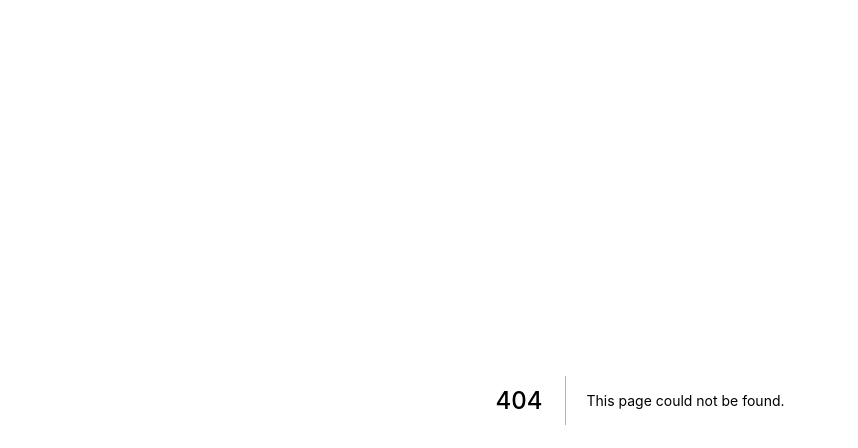
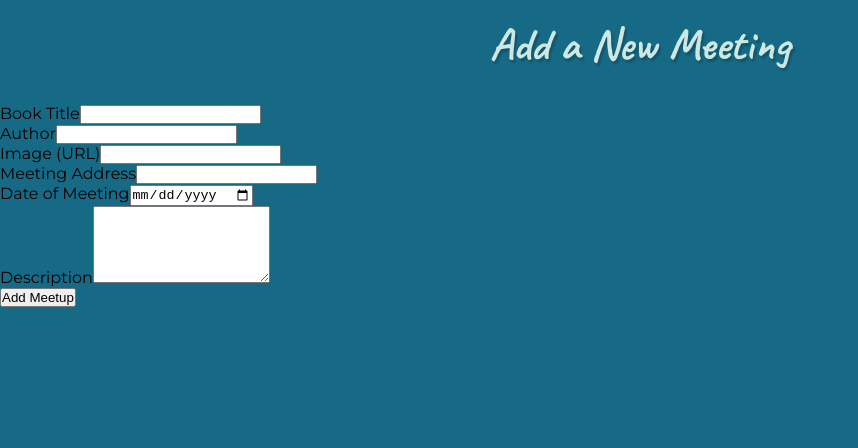
Before and after one commit to RaspberryChaos/book-club, a Next.js app: page /new-meeting in a window 1280 px wide. Before the commit this address had no page. Shown: the top 448 px of the page, without its empty margins (0-858 px from the left). Built offline with nearby package versions, Linux system fonts and the light colour scheme.

Commit message:
new meeting page and form created

```diff
--- /dev/null
+++ b/components/NewMeetingForm.js
@@ -0,0 +1,78 @@
+import { useRef } from "react";
+
+function NewMeetingForm(props) {
+  const titleInputRef = useRef();
+  const authorInputRef = useRef();
+  const imageInputRef = useRef();
+  const addressInputRef = useRef();
+  const dateInputRef = useRef();
+  const descriptionInputRef = useRef();
+
+  function submitHandler(event) {
+    event.preventDefault();
+
+    const enteredTitle = titleInputRef.current.value;
+    const enteredAuthor = authorInputRef.current.value;
+    const enteredImage = imageInputRef.current.value;
+    const enteredAddress = addressInputRef.current.value;
+    const enteredDate = dateInputRef.current.value;
+    const enteredDescription = descriptionInputRef.current.value;
+
+    const meetingData = {
+      title: enteredTitle,
+      author: enteredAuthor,
+      image: enteredImage,
+      address: enteredAddress,
+      date: enteredDate,
+      description: enteredDescription,
+    };
+
+    props.onAddMeeting(meetingData);
+  }
+
+  return (
+    <div>
+      <form onSubmit={submitHandler}>
+        <div>
+          <label htmlFor="title">Book Title</label>
+          <input type="text" id="title" ref={titleInputRef} required />
+        </div>
+
+        <div>
+          <label htmlFor="author">Author</label>
+          <input type="text" id="author" ref={authorInputRef} required />
+        </div>
+
+        <div>
+          <label htmlFor="image">Image (URL)</label>
+          <input type="url" id="image" ref={imageInputRef} required />
+        </div>
+
+        <div>
+          <label htmlFor="address">Meeting Address</label>
+          <input type="text" id="address" ref={addressInputRef} required />
+        </div>
+
+        <div>
+          <label htmlFor="date">Date of Meeting</label>
+          <input type="date" id="date" ref={dateInputRef} required />
+        </div>
+
+        <div>
+          <label htmlFor="description">Description</label>
+          <textarea
+            id="description"
+            rows="5"
+            ref={descriptionInputRef}
+            required
+          ></textarea>
+        </div>
+        <div>
+          <button>Add Meetup</button>
+        </div>
+      </form>
+    </div>
+  );
+}
+
+export default NewMeetingForm;
--- /dev/null
+++ b/pages/new-meeting.js
@@ -0,0 +1,16 @@
+import NewMeetingForm from "../components/NewMeetingForm";
+
+const AddNewMeeting = () => {
+  const handleAddMeeting = (enteredData) => {
+    console.log(enteredData);
+  };
+
+  return (
+    <div className="container">
+      <h1 className="pageHeading">Add a New Meeting</h1>
+      <NewMeetingForm onAddMeeting={handleAddMeeting} />
+    </div>
+  );
+};
+
+export default AddNewMeeting;
--- a/styles/globals.css
+++ b/styles/globals.css
@@ -33,3 +33,8 @@ li {
   text-align: center;
   padding-top: 1rem;
 }
+
+.container {
+  background-color: var(--clr-blue);
+  min-height: 100vh;
+}
```
Also changed, not shown: pages/meetings/index.js (+1 -6 lines).
